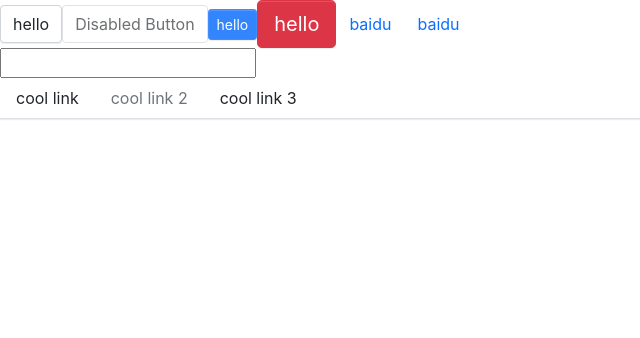
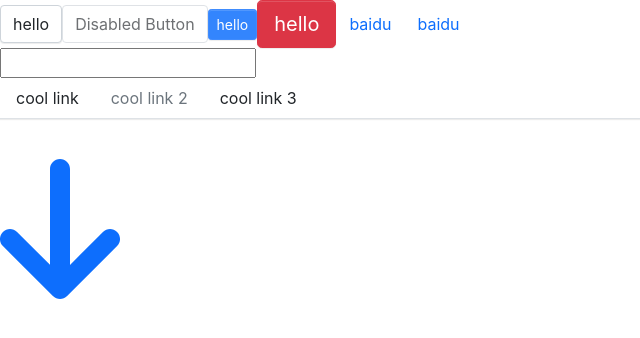
Before and after one commit to yesen66/FreeUI, a React (Create React App) app: page / in a window 1280 px wide. Shown: the top 338 px of the page, without its empty margins (0-640 px from the left). Built offline with nearby package versions, Linux system fonts and the light colour scheme.

Commit message:
feat: 添加图标

```diff
--- a/src/App.tsx
+++ b/src/App.tsx
@@ -3,7 +3,10 @@ import Button, { ButtonSize, ButtonType } from './components/Button/button';
 import Input from './components/Input/input';
 import Menu from './components/Menu/menu';
 import MenuItem from './components/Menu/menuItem'
-
+import Icon from './components/Icon/icon';
+import { library } from '@fortawesome/fontawesome-svg-core';
+import { fas } from '@fortawesome/free-solid-svg-icons'
+library.add(fas)
 function App() {
   return (
     <div className="App">
@@ -26,6 +29,7 @@ function App() {
           cool link 3
         </MenuItem>
       </Menu>
+      <Icon icon="arrow-down" theme="primary" size="10x" />
     </div>
   );
 }
--- a/src/components/Icon/_style.scss
+++ b/src/components/Icon/_style.scss
@@ -1,5 +1,4 @@
-@each $key,
-$val in $theme-colors {
+@each $key,$val in $theme-colors {
     .icon-#{$key} {
         color: $val;
     }
--- a/src/styles/index.scss
+++ b/src/styles/index.scss
@@ -13,4 +13,7 @@
 @import "../components/Input/style";
 
 //menu
-@import "../components/Menu/style"
+@import "../components/Menu/style";
+
+//icon
+@import "..//components/Icon/style";
```
